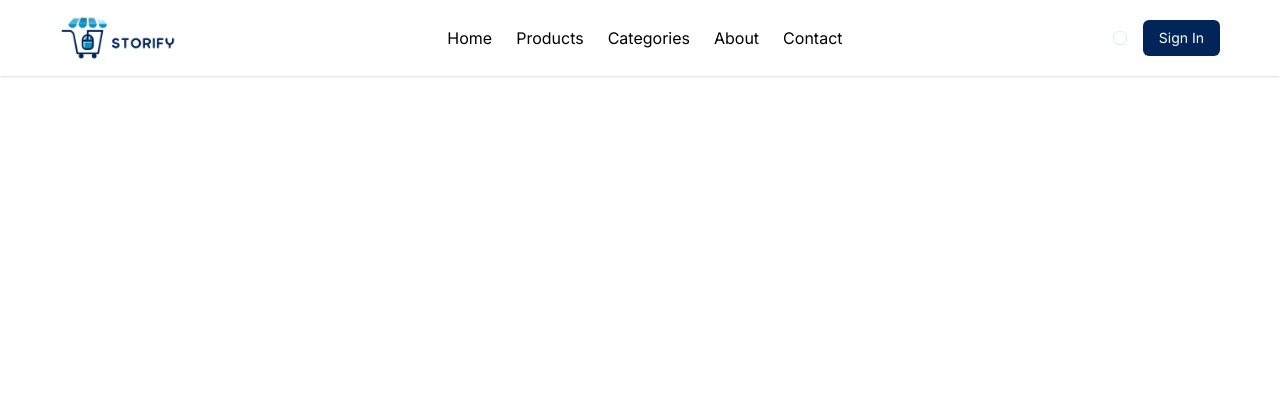
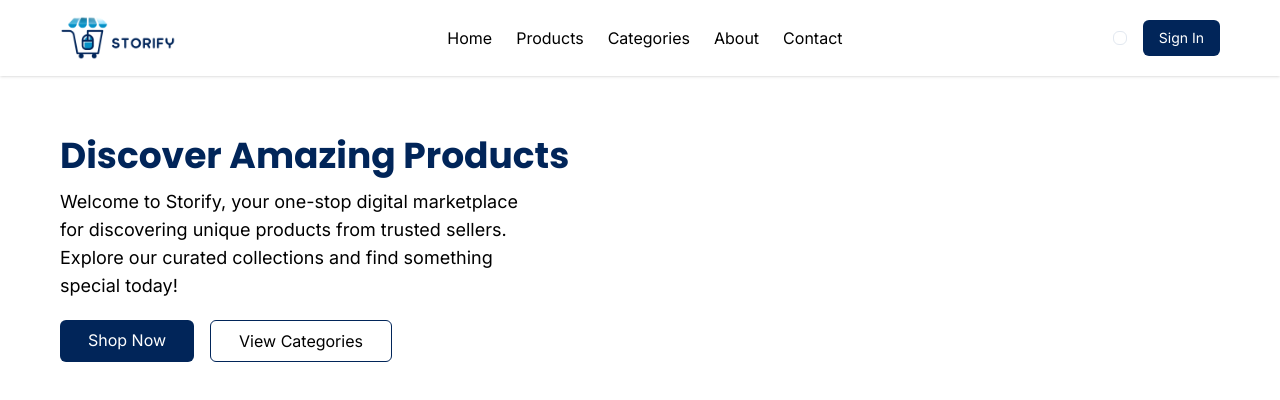
Before and after one commit to xrtvann/storify-static-web, a website: page index.html in a window 1280 px wide. Drawn offline with nearby package versions, Linux system fonts and the light colour scheme; files that its build step writes are made by us from their sources; some icons are missing.

Commit message:
Refactor HTML structure and enhance hero section with product discovery content

```diff
--- a/index.html
+++ b/index.html
@@ -24,18 +24,34 @@
         </nav>
         <div class="right-side flex items-center space-x-4 text-2xl">
             <div class="cart-button group">
-                <button class="border border-slate-200 flex justify-center items-center p-1.5 rounded-md group-hover:bg-primary">
+                <button
+                    class="border border-slate-200 flex justify-center items-center p-1.5 rounded-md group-hover:bg-primary">
                     <i class="bx bx-cart group-hover:text-white"></i>
                 </button>
             </div>
-            <div class="signin-button flex items-center justify-center py-2 px-4 rounded-md bg-primary hover:bg-secondary">
+            <div
+                class="signin-button flex items-center justify-center py-2 px-4 rounded-md bg-primary hover:bg-secondary">
                 <a href="#" class="text-sm text-white">Sign In</a>
             </div>
         </div>
     </header>
 
-    <section class="hero">
-        <div class="container grid-cols-2 mx-15">
+    <section class="hero mt-15">
+        <div class="container grid grid-cols-2 px-15">
+            <div class="flex flex-col">
+                <h2 class="text-4xl font-bold font-poppins text-primary mb-3">Discover Amazing Products</h2>
+                <p class="text-lg text-foreground mb-5 text-wrap w-5/6">
+                    Welcome to Storify, your one-stop digital marketplace for discovering unique products from trusted
+                    sellers. Explore our curated collections and find something special today!
+                </p>
+                <div class="buttons flex gap-4">
+                    <a href="#" class="bg-primary flex py-2 px-7 text-white w-fit rounded-md hover:bg-secondary">Shop
+                        Now</a>
+                    <a href="#"
+                        class="flex py-2 px-7 w-fit rounded-md border border-primary hover:bg-primary hover:text-white">View
+                        Categories</a>
+                </div>
+            </div>
         </div>
     </section>
 </body>
--- a/src/input.css
+++ b/src/input.css
@@ -1,9 +1,10 @@
-@import url('https://fonts.googleapis.com/css2?family=Inter:ital,opsz,wght@0,14..32,100..900;1,14..32,100..900&family=Poppins:ital,wght@0,100;0,200;0,300;0,400;0,500;0,600;0,700;0,800;0,900;1,100;1,200;1,300;1,400;1,500;1,600;1,700;1,800;1,900&display=swap');
+@import url("https://fonts.googleapis.com/css2?family=Inter:ital,opsz,wght@0,14..32,100..900;1,14..32,100..900&family=Poppins:ital,wght@0,100;0,200;0,300;0,400;0,500;0,600;0,700;0,800;0,900;1,100;1,200;1,300;1,400;1,500;1,600;1,700;1,800;1,900&display=swap");
 @import "tailwindcss";
 
 @theme {
-    --font-inter: 'Inter';
-    --font-poppins: 'Poppins, sans-serif';
-    --color-primary: #012559;
-    --color-secondary: #033366;
+  --font-inter: "Inter";
+  --font-serif: "Serif, sans-serif";
+  --font-poppins: "Poppins";
+  --color-primary: #012559;
+  --color-secondary: #033366;
 }
```
